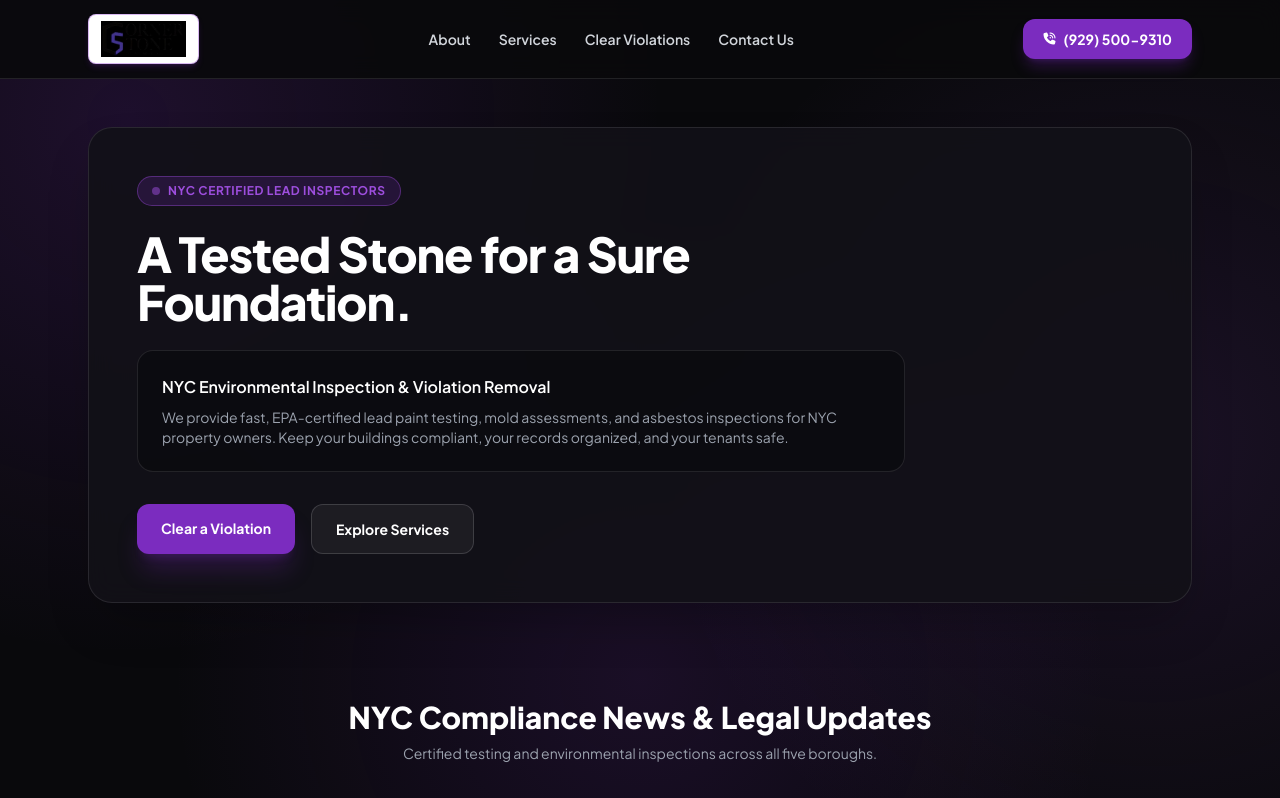
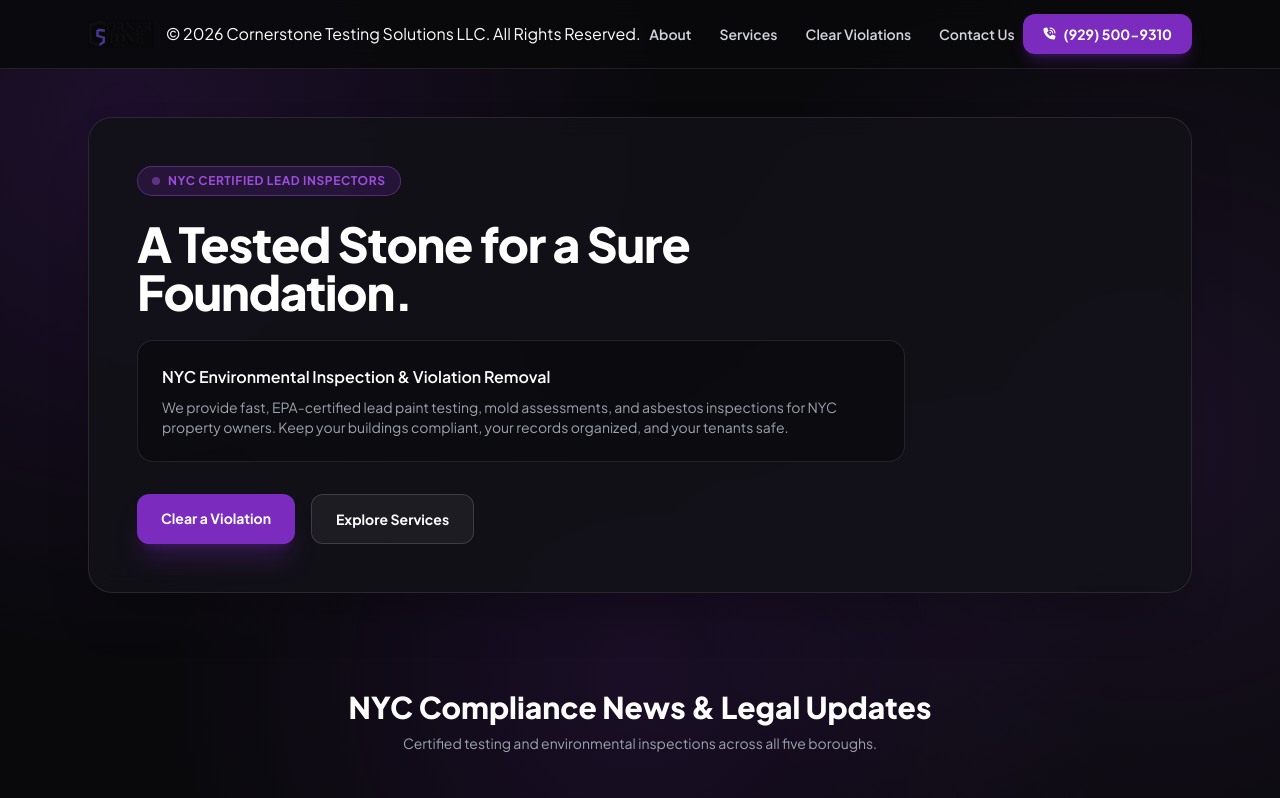
Before and after one commit to prxyusr/cstonetests, a plain HTML site: page index.html in a window 1280 px wide. Shown: the top 798 px of the page. Drawn offline with nearby package versions, Linux system fonts and the light colour scheme.

Commit message:
Update index.html

```diff
--- a/index.html
+++ b/index.html
@@ -85,15 +85,19 @@
     <header class="border-b border-white/10 bg-brandBlack/90 sticky top-0 z-50 backdrop-blur-md">
         <div class="max-w-6xl mx-auto px-4 sm:px-6 py-3.5 flex items-center justify-between">
 
-            <!-- LOGO FETCHED FROM GITHUB REPO -->
-            <a href="#" class="flex items-center gap-3 group">
-                <div class="bg-white px-3 py-1.5 rounded-lg border border-brandPurpleLight/40 shadow-md shadow-brandPurple/20 transition-transform group-hover:scale-[1.02]">
-                    <img src="avatar.png.jpg"
-                         alt="Cornerstone Testing Solutions"
-                         class="h-9 w-auto object-contain block"
-                         loading="eager" />
-                </div>
-            </a>
+<!-- OLD HEADER LOGO CONTAINER (REMOVE THIS): -->
+<!-- <div class="bg-white px-3 py-1.5 rounded-lg border border-brandPurpleLight/40 shadow-md shadow-brandPurple/20 transition-transform group-hover:scale-[1.02]"> -->
+
+<!-- OLD FOOTER LOGO CONTAINER (REMOVE THIS): -->
+<!-- <div class="bg-white px-2.5 py-1 rounded border border-brandPurpleLight/30"> -->
+
+<!-- NEW TRANSPARENT FOOTER LOGO: -->
+<div class="flex items-center gap-3">
+    <img src="avatar.png.jpg"
+         alt="Cornerstone Testing Solutions"
+         class="h-7 w-auto object-contain block mix-blend-screen" />
+    <span>&copy; <span id="year"></span> Cornerstone Testing Solutions LLC. All Rights Reserved.</span>
+</div>
 
             <nav class="hidden md:flex space-x-7 text-sm font-semibold text-gray-300">
                 <a href="#about" class="hover:text-brandPurpleLight transition">About</a>
```
